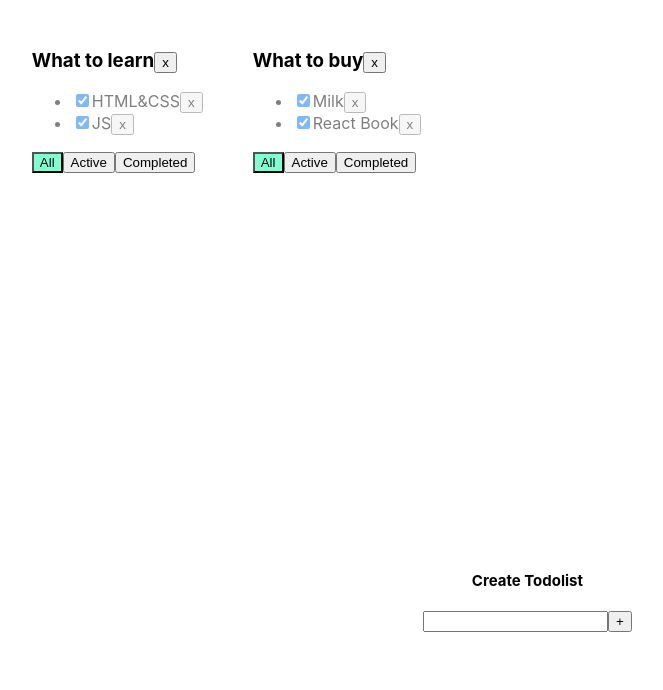
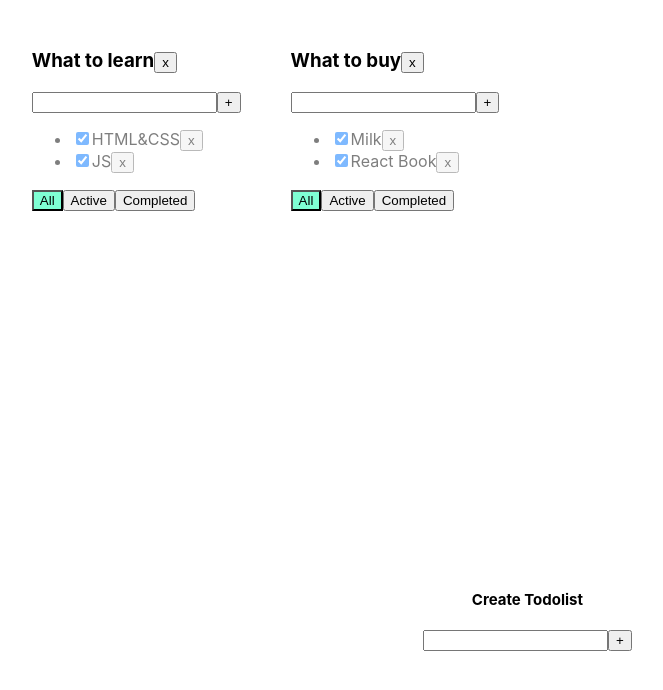
Before and after one commit to magomedov777/todolist-architecture, a React (Create React App) app: page / in a window 1280 px wide. Shown: the top 690 px of the page, without its empty margins (207-870 px from the left). Built offline with nearby package versions, Linux system fonts and the light colour scheme.

Commit message:
use add item form component

```diff
--- a/src/Todolist.tsx
+++ b/src/Todolist.tsx
@@ -50,6 +50,7 @@ export function Todolist(props: PropsType) {
             {/* {props.title} */}
             <button onClick={removeTodolist}>x</button>
         </h3>
+        <AddItemForm callBack={addTaskHandler}/>
 
         <ul>
             {
```
